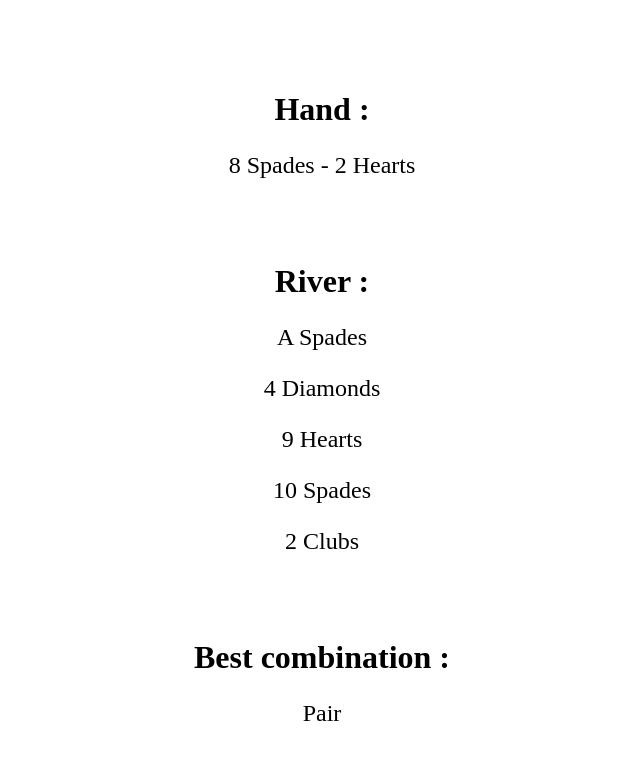
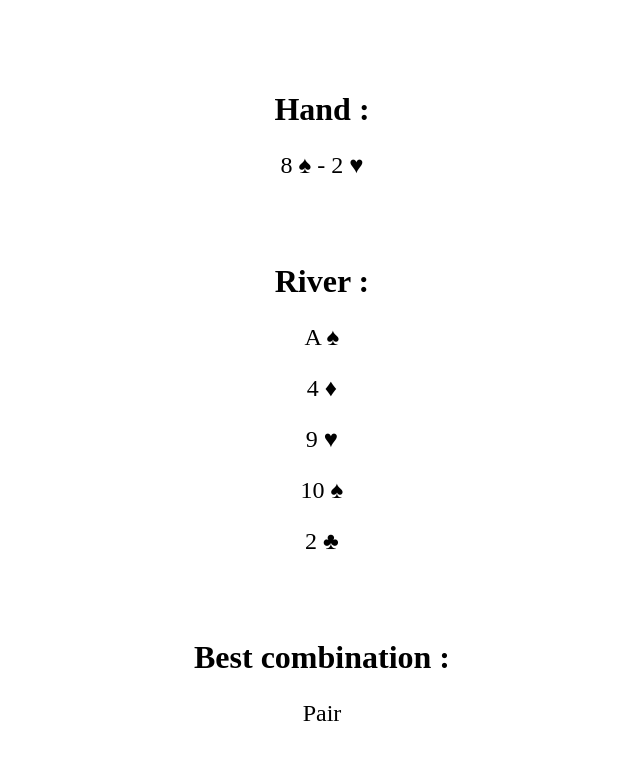
Before and after one commit to MonKeySVG/poker-basic, an Angular app: page / in a window 1280 px wide. Shown: the top 760 px of the page, without its empty margins (318-958 px from the left). Built offline with nearby package versions, Linux system fonts and the light colour scheme.

Commit message:
Ajout d'icones

```diff
--- a/src/app/card/card.component.ts
+++ b/src/app/card/card.component.ts
@@ -17,10 +17,10 @@ export enum Rank {
 }
 
 export enum Suit {
-  Hearts = 'Hearts',
-  Diamonds = 'Diamonds',
-  Clubs = 'Clubs',
-  Spades = 'Spades'
+  Hearts = '♥',
+  Diamonds = '♦',
+  Clubs = '♣',
+  Spades = '♠'
 }
 @Component({
   selector: 'app-card',
```
